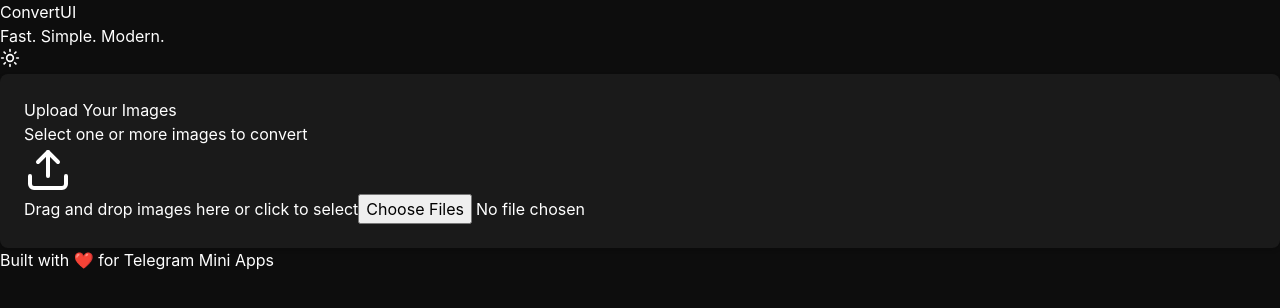
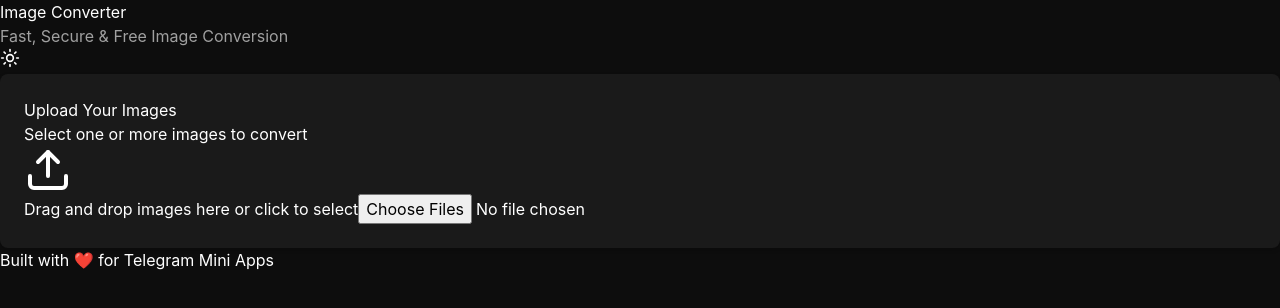
Before and after one commit to Humpypumpy/ConvertUI, a React (Vite) app: page / in a window 1280 px wide. Shown: the top 308 px of the page. Built offline with nearby package versions, Linux system fonts and the light colour scheme.

Commit message:
Update Header.jsx

```diff
--- a/src/components/Header.jsx
+++ b/src/components/Header.jsx
@@ -2,9 +2,9 @@ import React from 'react';
 
 export default function Header() {
   return (
-    <header className="fixed top-0 left-0 right-0 z-50 bg-white dark:bg-gray-900 shadow-md p-4 flex justify-between items-center">
-      <h1 className="text-2xl font-bold text-gradient">ConvertUI</h1>
-      <p className="text-sm text-gray-500 dark:text-gray-400">Fast. Simple. Modern.</p>
+    <header className="w-full max-w-md px-5">
+      <h1 className="text-3xl font-bold text-primary">Image Converter</h1>
+      <p className="text-sm font-medium text-secondary">Fast, Secure & Free Image Conversion</p>
     </header>
   );
 }
```
